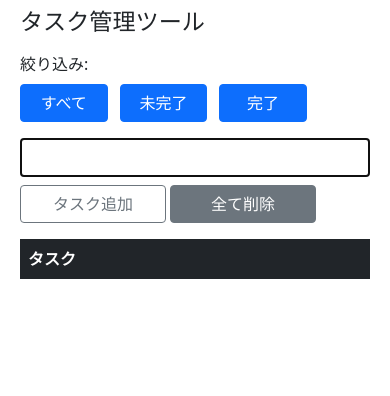
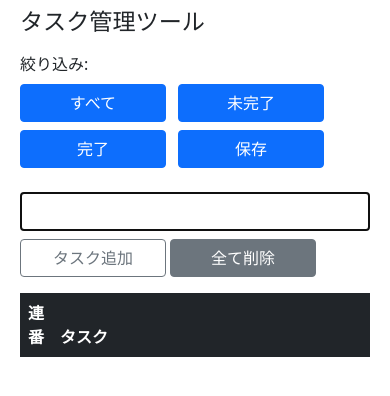
Before and after one commit to uemura5683/svelte-sample, a Svelte app: page / in a window 390 px wide. Shown: the top 396 px of the page. Built offline with nearby package versions, Linux system fonts and the light colour scheme.

Commit message:
保存機能追加

```diff
--- a/src/App.svelte
+++ b/src/App.svelte
@@ -3,9 +3,10 @@
 	<h2 class="h3 mb-3">タスク管理ツール</h2>
 	<div class="mb-3">
 		<div class="col-12 mb-2">絞り込み:</div>
-		<button on:click={() => { condition = null }} class="btn btn-primary col-3 col-lg-1 col-md-2 me-2">すべて</button>
-		<button on:click={() => { condition = false }} class="btn btn-primary col-3 col-lg-1 col-md-2 me-2">未完了</button>
-		<button on:click={() => { condition = true }} class="btn btn-primary col-3 col-lg-1 col-md-2">完了</button>
+		<button on:click={() => { condition = null }} class="btn btn-primary col-5 col-lg-1 col-md-2 me-2 mb-2">すべて</button>
+		<button on:click={() => { condition = false }} class="btn btn-primary col-5 col-lg-1 col-md-2 me-2 mb-2">未完了</button>
+		<button on:click={() => { condition = true }} class="btn btn-primary col-5 col-lg-1 col-md-2 me-2 mb-2">完了</button>
+		<button on:click={() => save()} class="btn btn-primary col-5 col-lg-1 col-md-2 mb-2">保存</button>
 	</div>
 	<div class="mb-2">
 		<input type="text" bind:value={title} bind:this={initFocus} class="col-12 col-lg-4 col-md-6 mb-2">
@@ -16,14 +17,18 @@
 		<table class="table table-dark table-striped">
 			<thead>
 				<tr>
-					<th>タスク</th>
+					<th class="col-1">連番</th>
+					<th class="col-11">タスク</th>
 				</tr>
 			</thead>
 			<tbody>
 				{#each filteredTodoList(todoList, condition)  as todo (todo.id)}
 				<tr>
-				<td class="mb-1">
-					<input class="form-check-input" type="checkbox" bind:checked={todo.done} id="{todo.id}">
+				<td class="col-1">
+					{todo.id + 1}
+				</td>
+				<td class="col-11">
+					<input class="form-check-input me-2" type="checkbox" bind:checked={todo.done} id="{todo.id}">
 					<label for="{todo.id}" class="form-check-label">{todo.title}</label>
 				</td>
 				</tr>
@@ -41,6 +46,9 @@
 	let todoList = [
 	]
 
+
+	console.log(GetCookie('data'));
+
 	onMount(() => {
 		init()
 	})
@@ -49,6 +57,38 @@
 		title = ''
 		initFocus.focus()
 	}
+
+
+	function save () {
+		let expire = new Date();
+		expire.setTime( expire.getTime() + 1000 * 3600 * 24 );
+		document.cookie = 'data=' + todoList + ';expires=' + expire.toUTCString();
+	}
+
+	function GetCookie( name ){
+		var result = null;
+
+		var cookieName = name + '=';
+		var allcookies = document.cookie;
+
+		var position = allcookies.indexOf( cookieName );
+		if( position != -1 )
+		{
+			var startIndex = position + cookieName.length;
+
+			var endIndex = allcookies.indexOf( ';', startIndex );
+			if( endIndex == -1 )
+			{
+				endIndex = allcookies.length;
+			}
+
+			result = decodeURIComponent(
+				allcookies.substring( startIndex, endIndex ) );
+		}
+
+		return result;
+	}
+
 
 	function add(target) {
 		if( target !== '' ) {
```
Also changed, not shown: public/build/bundle.js, 1 other file (tests, documents, lock files or other folders).
